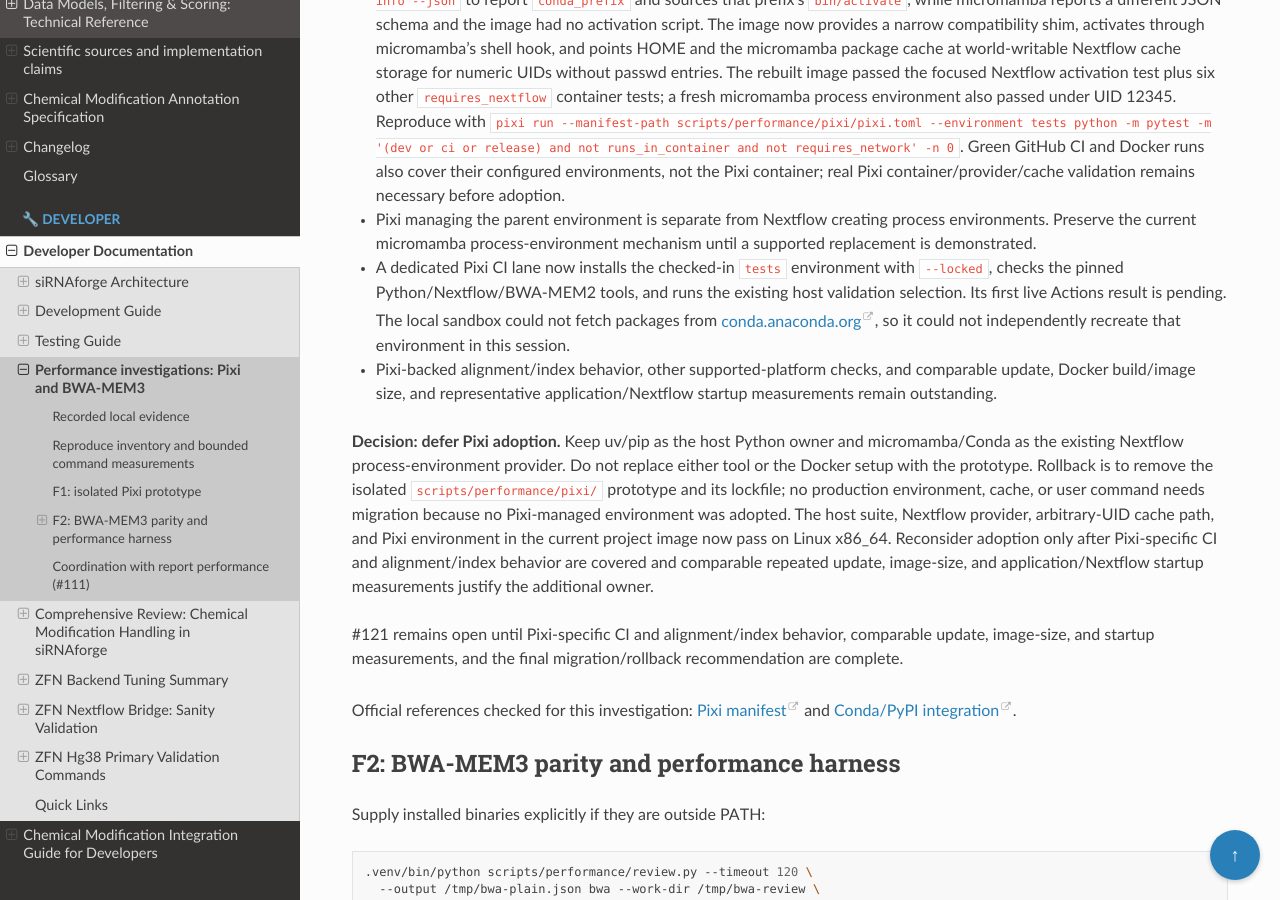
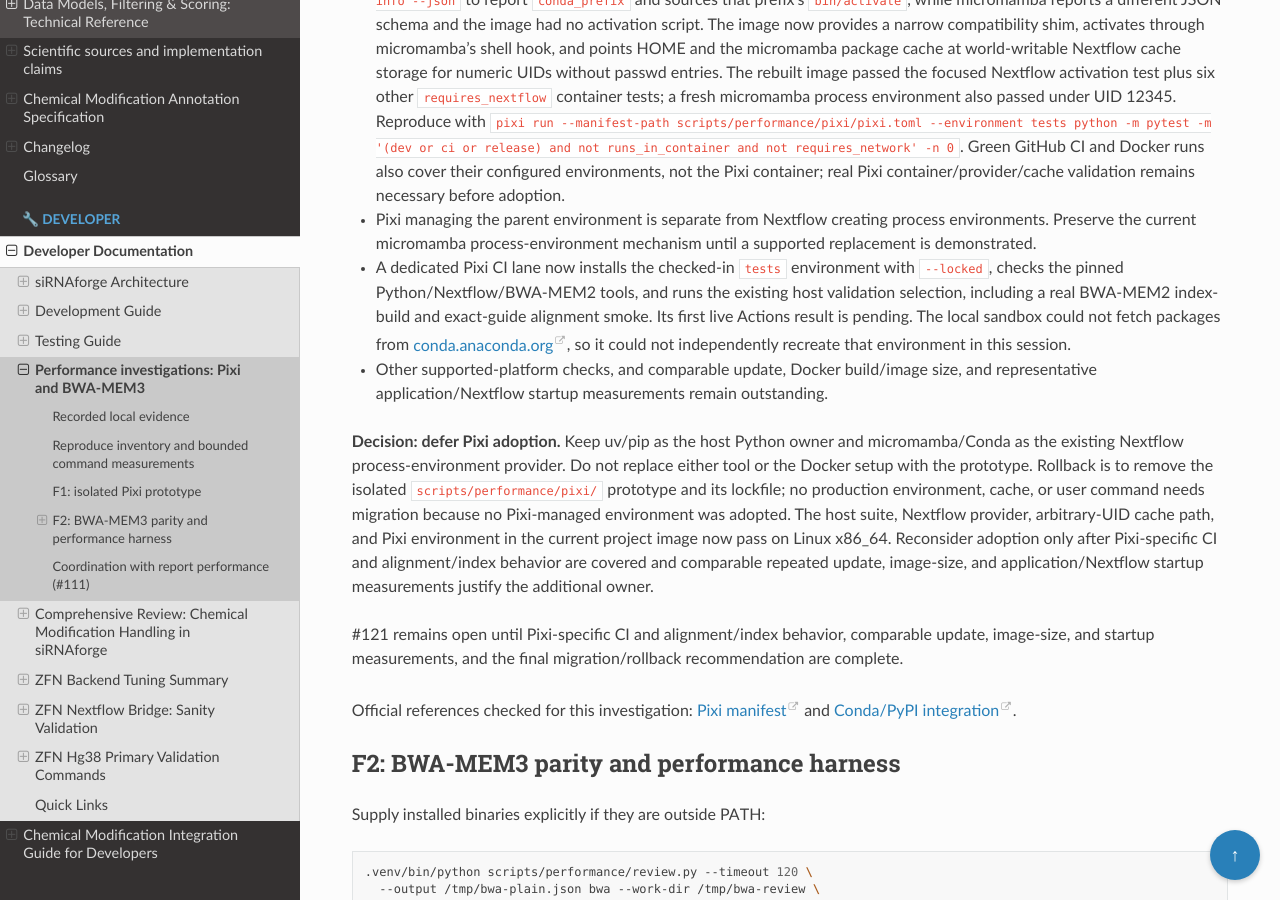
Before and after one commit to Austin-s-h/sirnaforge, a Sphinx documentation site: the page built from docs/developer/performance_review.md, in a window 1280 px wide and 900 px high, scrolled down 3190 px. Built offline with Sphinx 7.4.7 and the Read the Docs theme 3.1.0, drawn with Linux system fonts in a browser that asks for light colours.

Commit message:
Exercise real alignment in Pixi review lane

```diff
--- a/docs/developer/performance_review.md
+++ b/docs/developer/performance_review.md
@@ -174,12 +174,13 @@
   mechanism until a supported replacement is demonstrated.
 - A dedicated Pixi CI lane now installs the checked-in `tests` environment with
   `--locked`, checks the pinned Python/Nextflow/BWA-MEM2 tools, and runs the
-  existing host validation selection. Its first live Actions result is pending.
+  existing host validation selection, including a real BWA-MEM2 index-build
+  and exact-guide alignment smoke. Its first live Actions result is pending.
   The local sandbox could not fetch packages from conda.anaconda.org, so it
   could not independently recreate that environment in this session.
-- Pixi-backed alignment/index behavior, other supported-platform checks, and
-  comparable update, Docker build/image size, and representative
-  application/Nextflow startup measurements remain outstanding.
+- Other supported-platform checks, and comparable update, Docker build/image
+  size, and representative application/Nextflow startup measurements remain
+  outstanding.
 
 **Decision: defer Pixi adoption.** Keep uv/pip as the host Python owner and
 micromamba/Conda as the existing Nextflow process-environment provider. Do not
```
Also changed, not shown: 1 other file.
